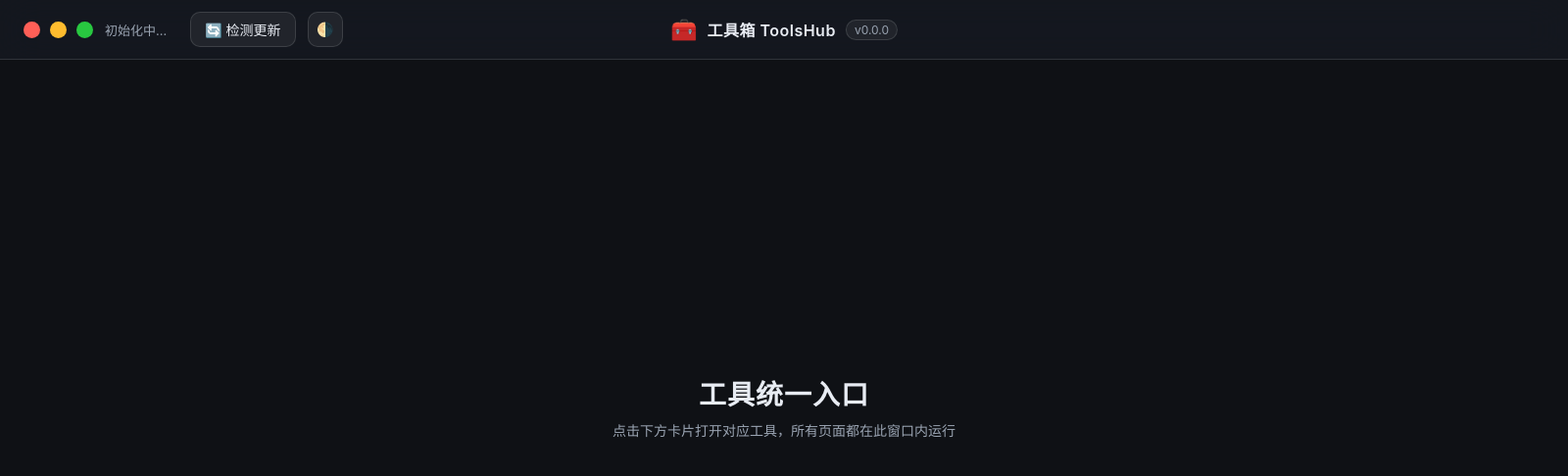
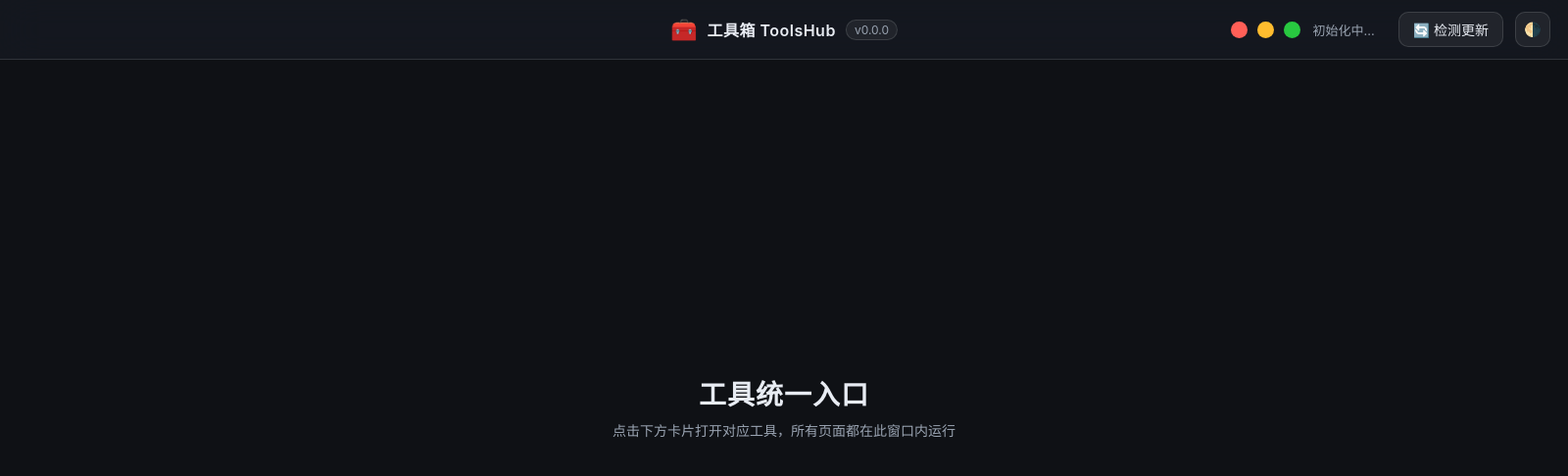
Before and after one commit to likuan250-hash/tools-hub, an Electron app: page renderer/index.html in a window 1600 px wide. Shown: the whole page at 98% size. Drawn offline with Linux system fonts and the light colour scheme; no server answers.

Commit message:
fix(renderer): 窗口控制按钮未真正靠右 (v0.1.17)
修复 CSS flex 布局 bug：top-center 使用 absolute 脱离文档流后，
top-right 成了唯一 flex 子元素，导致红黄绿按钮被挤到左侧。
给 top-right 增加 margin-left: auto，使其真正贴到右侧。

版本 bump 0.1.17

```diff
--- a/package.json
+++ b/package.json
@@ -1,6 +1,6 @@
 {
   "name": "tools-hub",
-  "version": "0.1.16",
+  "version": "0.1.17",
   "description": "工具统一桌面应用：集成 kdocs-tool 与 netdisk-hub，单启动器、单安装包",
   "main": "main.js",
   "private": true,
--- a/renderer/style.css
+++ b/renderer/style.css
@@ -57,7 +57,7 @@ body {
   background: var(--card); padding: 2px 8px; border-radius: 12px;
   border: 1px solid var(--card-border);
 }
-.top-right { display: flex; align-items: center; gap: 12px; -webkit-app-region: no-drag; }
+.top-right { display: flex; align-items: center; gap: 12px; margin-left: auto; -webkit-app-region: no-drag; }
 .icon-btn, .update-btn {
   background: var(--card); border: 1px solid var(--card-border); color: var(--text);
   height: 36px; border-radius: 10px; cursor: pointer; font-size: 14px;
```
